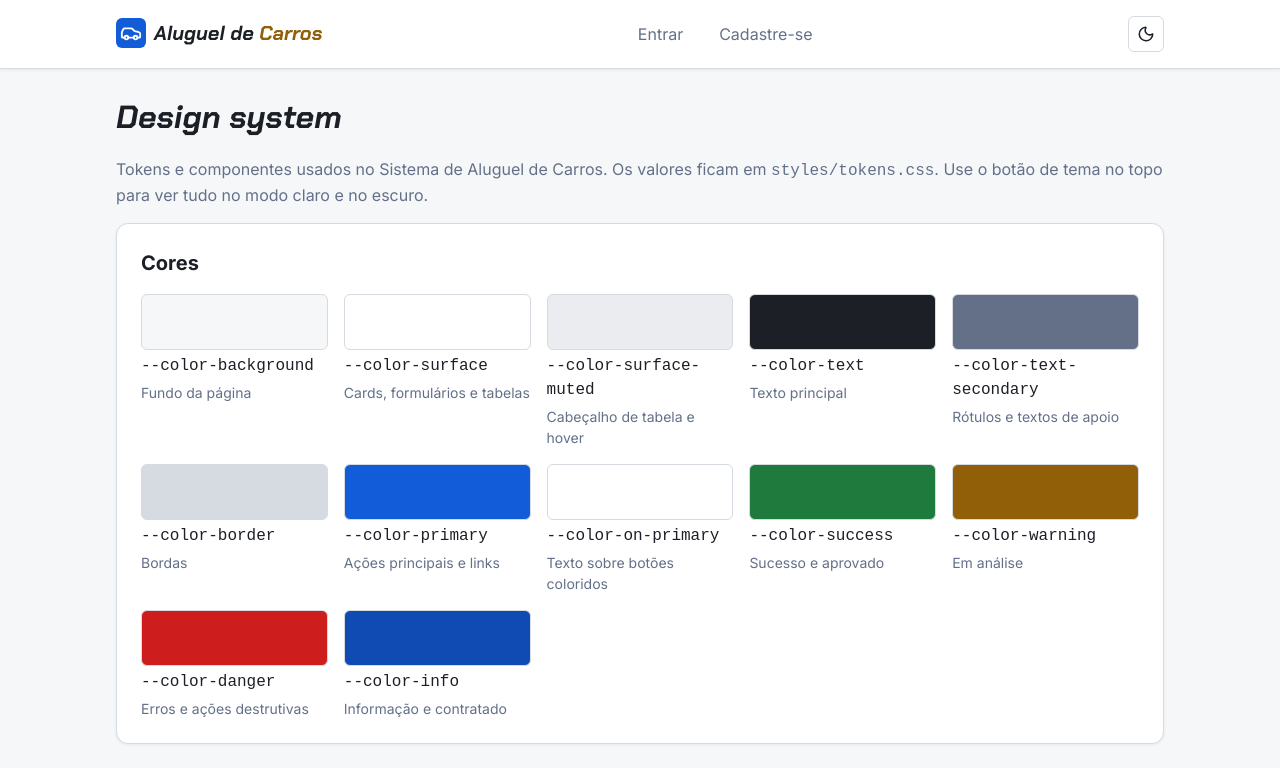
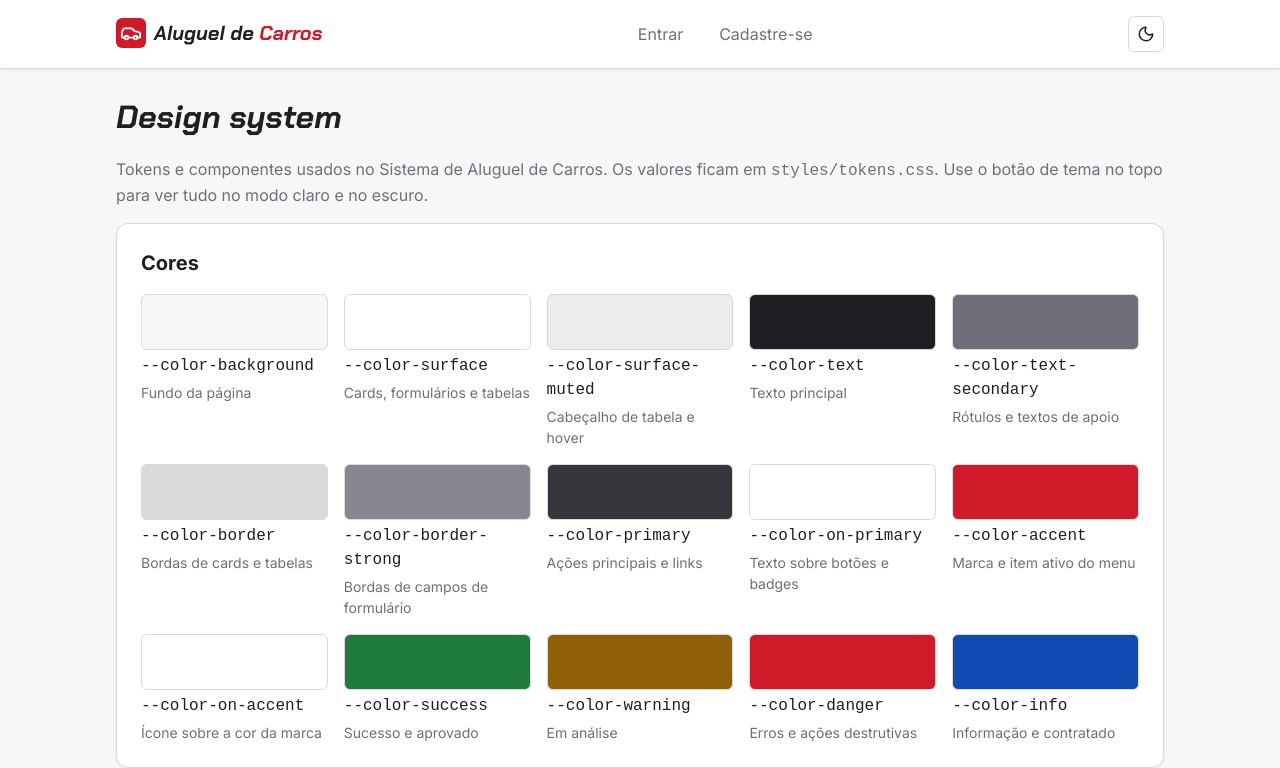
Before and after one commit to joaom-abreu/car-rental-system, a React (Vite) app in the folder frontend/: page /design in a window 1280 px wide. Shown: the top 768 px of the page. Built offline with nearby package versions, Linux system fonts and the light colour scheme; no server answers.

Commit message:
paleta cinza e vermelha

```diff
--- a/frontend/src/components/Layout/Layout.module.css
+++ b/frontend/src/components/Layout/Layout.module.css
@@ -42,9 +42,9 @@
 }
 
 .active {
-  color: var(--color-primary);
+  color: var(--color-accent);
   font-weight: bold;
-  background: color-mix(in srgb, var(--color-primary) 12%, transparent);
+  background: color-mix(in srgb, var(--color-accent) 8%, transparent);
 }
 
 .main {
--- a/frontend/src/components/Logo/Logo.module.css
+++ b/frontend/src/components/Logo/Logo.module.css
@@ -7,8 +7,8 @@
 .mark {
   display: inline-flex;
   padding: var(--space-xs);
-  color: var(--color-on-primary);
-  background: var(--color-primary);
+  color: var(--color-on-accent);
+  background: var(--color-accent);
   border-radius: var(--radius-sm);
 }
 
--- a/frontend/src/components/StatusBadge/StatusBadge.module.css
+++ b/frontend/src/components/StatusBadge/StatusBadge.module.css
@@ -3,26 +3,26 @@
   padding: 0 var(--space-sm);
   font-size: var(--font-size-sm);
   font-weight: bold;
-  background: color-mix(in srgb, currentColor 15%, transparent);
+  color: var(--color-on-primary);
   border-radius: var(--radius-full);
 }
 
 .PENDING {
-  color: var(--color-warning);
+  background: var(--color-warning);
 }
 
 .APPROVED {
-  color: var(--color-success);
+  background: var(--color-success);
 }
 
 .REJECTED {
-  color: var(--color-danger);
+  background: var(--color-danger);
 }
 
 .CANCELLED {
-  color: var(--color-text-secondary);
+  background: var(--color-text-secondary);
 }
 
 .CONTRACTED {
-  color: var(--color-info);
+  background: var(--color-info);
 }
--- a/frontend/src/pages/DesignSystemPage.jsx
+++ b/frontend/src/pages/DesignSystemPage.jsx
@@ -13,9 +13,12 @@ const COLORS = [
   { token: "--color-surface-muted", use: "Cabeçalho de tabela e hover" },
   { token: "--color-text", use: "Texto principal" },
   { token: "--color-text-secondary", use: "Rótulos e textos de apoio" },
-  { token: "--color-border", use: "Bordas" },
+  { token: "--color-border", use: "Bordas de cards e tabelas" },
+  { token: "--color-border-strong", use: "Bordas de campos de formulário" },
   { token: "--color-primary", use: "Ações principais e links" },
-  { token: "--color-on-primary", use: "Texto sobre botões coloridos" },
+  { token: "--color-on-primary", use: "Texto sobre botões e badges" },
+  { token: "--color-accent", use: "Marca e item ativo do menu" },
+  { token: "--color-on-accent", use: "Ícone sobre a cor da marca" },
   { token: "--color-success", use: "Sucesso e aprovado" },
   { token: "--color-warning", use: "Em análise" },
   { token: "--color-danger", use: "Erros e ações destrutivas" },
--- a/frontend/src/styles/global.css
+++ b/frontend/src/styles/global.css
@@ -48,7 +48,7 @@ input:not([type="checkbox"]),
 select,
 textarea {
   padding: var(--space-sm);
-  border: var(--border-width) solid var(--color-border);
+  border: var(--border-width) solid var(--color-border-strong);
   border-radius: var(--radius-sm);
 }
 
--- a/frontend/src/styles/tokens.css
+++ b/frontend/src/styles/tokens.css
@@ -1,43 +1,34 @@
 :root {
-  --blue-50: #f1f6fe;
-  --blue-100: #dee9fc;
-  --blue-200: #bdd3fa;
-  --blue-300: #8eb4f6;
-  --blue-400: #5a92f2;
-  --blue-500: #2b72ee;
-  --blue-600: #125bd9;
-  --blue-700: #0f4bb3;
-  --blue-800: #0b3b8e;
-  --blue-900: #082b68;
+  --neutral-0: #ffffff;
+  --neutral-50: #f7f7f8;
+  --neutral-100: #ececee;
+  --neutral-200: #dadadd;
+  --neutral-300: #bfbfc5;
+  --neutral-400: #a1a1aa;
+  --neutral-500: #878792;
+  --neutral-600: #6f6f7b;
+  --neutral-700: #5c5c66;
+  --neutral-800: #494950;
+  --neutral-900: #35353b;
+  --neutral-950: #1f1f23;
 
-  --orange-50: #fef9f0;
-  --orange-100: #fdf1dd;
-  --orange-200: #fbe4bb;
-  --orange-300: #f9d08b;
-  --orange-400: #f6bb55;
-  --orange-500: #f4a825;
-  --orange-600: #df910c;
-  --orange-700: #b8780a;
-  --orange-800: #915f08;
-  --orange-900: #6b4606;
-
-  --neutral-0: #ffffff;
-  --neutral-50: #f6f7f9;
-  --neutral-100: #eaecf0;
-  --neutral-200: #d6dae1;
-  --neutral-300: #b8bfcc;
-  --neutral-400: #97a2b4;
-  --neutral-500: #7a879f;
-  --neutral-600: #637088;
-  --neutral-700: #515d70;
-  --neutral-800: #404959;
-  --neutral-900: #2f3641;
-  --neutral-950: #1c2026;
+  --red-50: #fdf1f2;
+  --red-100: #fbdfe2;
+  --red-200: #f7bfc4;
+  --red-300: #f2929a;
+  --red-400: #eb606c;
+  --red-500: #e63342;
+  --red-600: #d11a29;
+  --red-700: #ac1522;
+  --red-800: #88111b;
+  --red-900: #640c14;
 
   --green-400: #70db94;
   --green-800: #1f7a3d;
-  --red-300: #f09494;
-  --red-600: #cd1d1d;
+  --amber-400: #f6bb55;
+  --amber-800: #915f08;
+  --blue-300: #8eb4f6;
+  --blue-700: #0f4bb3;
 
   color-scheme: light;
 
@@ -47,15 +38,17 @@
   --color-text: var(--neutral-950);
   --color-text-secondary: var(--neutral-600);
   --color-border: var(--neutral-200);
-  --color-primary: var(--blue-600);
+  --color-border-strong: var(--neutral-500);
+  --color-primary: var(--neutral-900);
   --color-on-primary: var(--neutral-0);
-  --color-accent: var(--orange-800);
+  --color-accent: var(--red-600);
+  --color-on-accent: var(--neutral-0);
   --color-success: var(--green-800);
-  --color-warning: var(--color-accent);
+  --color-warning: var(--amber-800);
   --color-danger: var(--red-600);
   --color-info: var(--blue-700);
 
-  --shadow-sm: 0 1px 3px rgba(28, 32, 38, 0.08);
+  --shadow-sm: 0 1px 3px rgba(31, 31, 35, 0.08);
 
   --space-xs: 4px;
   --space-sm: 8px;
@@ -93,10 +86,12 @@
   --color-text: var(--neutral-50);
   --color-text-secondary: var(--neutral-300);
   --color-border: var(--neutral-700);
-  --color-primary: var(--blue-300);
+  --color-primary: var(--neutral-100);
   --color-on-primary: var(--neutral-950);
-  --color-accent: var(--orange-400);
+  --color-accent: var(--red-300);
+  --color-on-accent: var(--neutral-950);
   --color-success: var(--green-400);
+  --color-warning: var(--amber-400);
   --color-danger: var(--red-300);
   --color-info: var(--blue-300);
 
```
